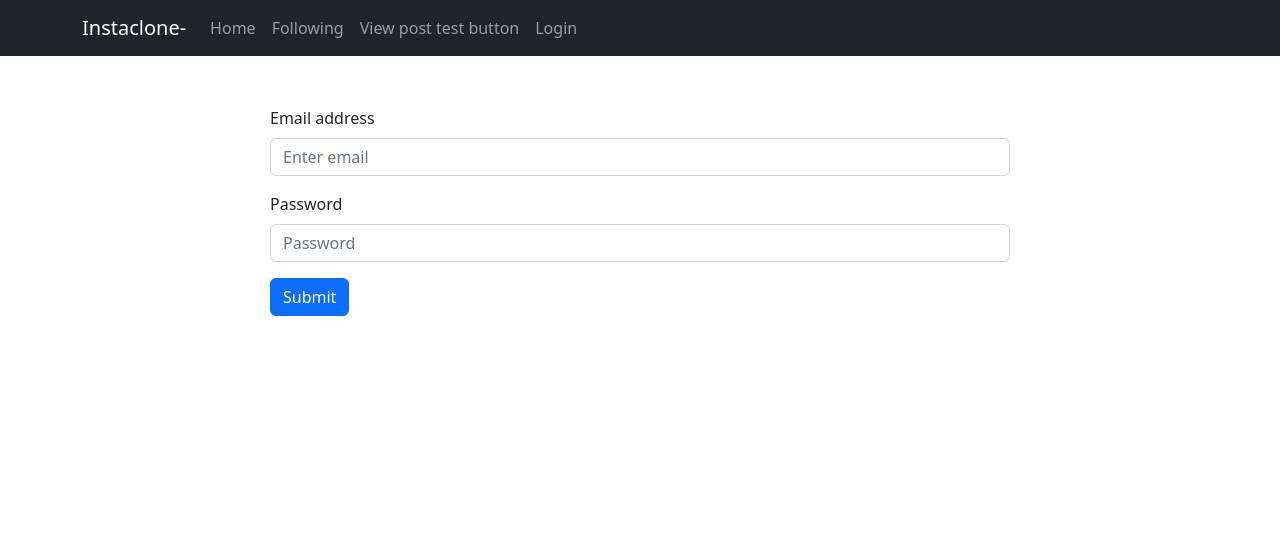
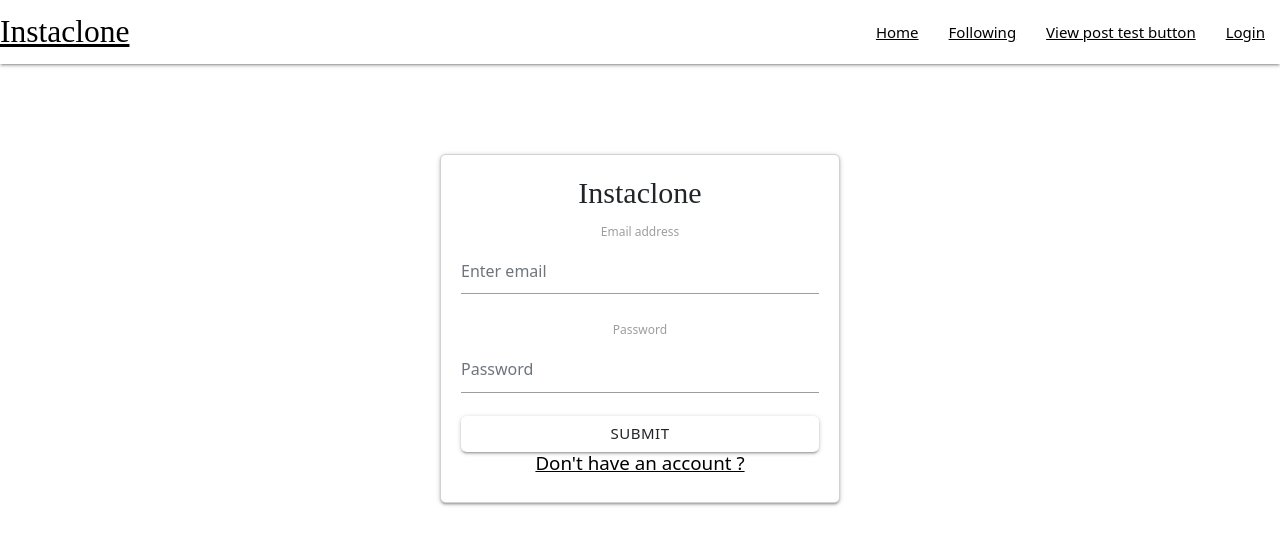
Before and after one commit to VN135766/Instaclone-, a React (Create React App) app in the folder client/: page /login in a window 1280 px wide. Shown: the top 544 px of the page. Built offline with nearby package versions, Linux system fonts and the light colour scheme; no server answers.

Commit message:
added styling and signup

```diff
--- a/client/public/index.html
+++ b/client/public/index.html
@@ -11,6 +11,8 @@
     />
     <link rel="apple-touch-icon" href="%PUBLIC_URL%/logo192.png" />
     <link rel="manifest" href="%PUBLIC_URL%/manifest.json" />
+    <link rel="stylesheet" href="https://cdnjs.cloudflare.com/ajax/libs/materialize/1.0.0/css/materialize.min.css">
+
     <title>Instaclone-</title>
   </head>
   <body>
--- a/client/src/App.css
+++ b/client/src/App.css
@@ -21,3 +21,28 @@
   margin-top: 1em;
   font-size: 0.9em;
 }
+.right {
+  color: black !important
+}
+
+
+@import url('https://fonts.googleapis.com/css2?family=Grand+Hotel&display=swap');
+
+
+a {
+  color: black !important
+}
+
+.brand-logo,h2{
+  font-family: 'Grand Hotel', cursive;
+}
+
+.mycard{
+  margin-top: 30px;
+}
+.auth-card{
+  padding: 20px;
+  text-align: center;
+  max-width: 400px;
+  margin: 10px auto;
+}
--- a/client/src/App.js
+++ b/client/src/App.js
@@ -16,7 +16,8 @@ import Cookie from "js-cookie";
 import { Redirect } from "react-router-dom";
 // import { Post } from './components/Post';
 // import { Navigate } from "react-router-dom";
-
+import Signup from "./pages/Signup";
+import "./App.css"
 import "bootstrap/dist/css/bootstrap.min.css";
 
 function App() {
@@ -60,6 +61,7 @@ function App() {
           <Route path="/" element={<Home authUser={authUser} />} />
 
           <Route path="/login" element={<Login authUser={authUser} />} />
+          <Route path="/signup" element={<Signup />} />
           {/* <Route path="/login" render={()=> <Login authUser={authUser} />} /> */}
           <Route path="/users" element={<Users />} />
 
--- a/client/src/components/Navigation.js
+++ b/client/src/components/Navigation.js
@@ -2,23 +2,36 @@ import Container from "react-bootstrap/Container"
 import { Link } from "react-router-dom"
 import Nav from "react-bootstrap/Nav"
 import Navbar from "react-bootstrap/Navbar"
+import "../App.css"
+
 
 const Navigation = (props) => {
   return (
-    <Navbar bg="dark" variant="dark" expand="lg">
-      <Container>
-        <Navbar.Brand as={Link} to="#home">Instaclone-</Navbar.Brand>
-        <Navbar.Toggle aria-controls="basic-navbar-nav" />
-        <Navbar.Collapse id="basic-navbar-nav">
-          <Nav className="me-auto">
-            <Nav.Link as={Link} to="/">Home</Nav.Link>
-            <Nav.Link as={Link} to="/users">Following</Nav.Link>
-            <Nav.Link as={Link} to="/viewPost">View post test button</Nav.Link>
-            <Nav.Link as={Link} to="/login">Login</Nav.Link>
-          </Nav>
-        </Navbar.Collapse>
-      </Container>
-    </Navbar>
+    // <Navbar className="nav-wrapper white">
+    //   <Container>
+    //     <Navbar.Brand as={Link} to="#home" className="brand-logo left" >Instaclone-</Navbar.Brand>
+    //     <Navbar.Toggle aria-controls="basic-navbar-nav" />
+    //     <Navbar.Collapse id="basic-navbar-nav">
+    //       <Nav className="me-auto right hide-on-med-and-down">
+    //         <Nav.Link as={Link} to="/">Home</Nav.Link>
+    //         <Nav.Link as={Link} to="/users">Following</Nav.Link>
+    //         <Nav.Link as={Link} to="/viewPost">View post test button</Nav.Link>
+    //         <Nav.Link as={Link} to="/login">Login</Nav.Link>
+    //       </Nav>
+    //     </Navbar.Collapse>
+    //   </Container>
+    // </Navbar>
+    <nav>
+    <div class="nav-wrapper white">
+      <a href="/" class="brand-logo">Instaclone</a>
+      <ul id="nav-mobile" class="right hide-on-med-and-down">
+        <li><Link to ="/">Home</Link></li>
+        <li><Link to ="/users">Following</Link></li>
+        <li><Link to ="/viewPost">View post test button</Link></li>
+        <li><Link to ="/login">Login</Link></li>
+      </ul>
+    </div>
+  </nav>
   )
 }
 
--- a/client/src/pages/Login.js
+++ b/client/src/pages/Login.js
@@ -1,6 +1,8 @@
 import { useState } from "react";
 import Cookie from "js-cookie";
 import { Alert, Button, Container, Form } from "react-bootstrap";
+import {Link,useHistory} from 'react-router-dom';
+
 
 const LoginPage = (props) => {
   const [loginCreds, setLoginCreds] = useState({ email: "", password: "" });
@@ -41,8 +43,10 @@ const LoginPage = (props) => {
   };
 
   return (
-    <Container style={{ padding: "50px 200px" }}>
-      <Form onSubmit={handleLogin}>
+    <Container className="mycard" style={{ padding: "50px 200px" }}>
+
+      <Form className="card auth-card .input-field " onSubmit={handleLogin}>
+      <h2>Instaclone</h2>
         <Form.Group className="mb-3" controlId="email">
           <Form.Label>Email address</Form.Label>
           <Form.Control
@@ -69,9 +73,12 @@ const LoginPage = (props) => {
           />
         </Form.Group>
 
-        <Button variant="primary" type="submit">
+        <button variant="primary" type="submit" className="btn waves-effect waves-light">
           Submit
-        </Button>
+        </button>
+        <h5>
+          <Link to="/signup"> Don't have an account ?</Link>
+        </h5>
       </Form>
 
       {formMessage.msg.length > 0 && (
--- /dev/null
+++ b/client/src/pages/Signup.js
@@ -0,0 +1,131 @@
+import { Link, useHistory } from "react-router-dom";
+import React, { useState, useEffect } from "react";
+import { Alert, Button, Container, Form } from "react-bootstrap";
+import Cookie from "js-cookie";
+const Signup = () => {
+  const [name, setName] = useState("");
+  const [password, setPassword] = useState("");
+  const [email, setEmail] = useState("");
+  const [formMessage, setFormMessage] = useState({ type: "", msg: "" });
+
+  const handleSignup = async (e) => {
+    // e.preventDefault();
+    setFormMessage({ type: "", msg: "" });
+    const signUp = await fetch("/api/user", {
+      method: "POST",
+      headers: { "Content-Type": "application/json" },
+      body: JSON.stringify({
+        user_name: name,
+        email: email,
+        password: password,
+      }),
+    });
+    const signUpResult = await signUp.json();
+    console.log("signUp: " + JSON.stringify(signUpResult));
+
+    //If the login was good, save the returned token as a cookie
+    if (signUpResult.user_name === name) {
+      const authCheck = await fetch("/api/user/auth", {
+        method: "POST",
+        headers: { "Content-Type": "application/json" },
+        body: JSON.stringify({
+          email: email,
+          password: password,
+        }),
+      });
+      const authResult = await authCheck.json();
+      console.log("authResult: " + JSON.stringify(authResult));
+      console.log("authResult token: " + authResult.token);
+      if (authResult.result === "success") {
+        console.log("authResult token: " + authResult.token);
+        Cookie.set("auth-token", authResult.token);
+        setFormMessage({
+          type: "success",
+          msg: "Your login was successful. Proceed!",
+        });
+        window.location.href = "/";
+      } else {
+        setFormMessage({
+          type: "danger",
+          msg: "We could not log you in with the credentials provided.",
+        });
+      }
+    } else {
+      setFormMessage({
+        type: "danger",
+        msg: "We could not sign you up with the credentials provided.",
+      });
+    }
+  };
+
+  // const handleLogin = async (e) => {
+  //   e.preventDefault();
+  //   setFormMessage({ type: "", msg: "" });
+  //   const authCheck = await fetch("/api/user/auth", {
+  //     method: "POST",
+  //     headers: { "Content-Type": "application/json" },
+  //     body: JSON.stringify(loginCreds),
+  //   });
+  //   const authResult = await authCheck.json();
+  //   console.log("authResult: " + JSON.stringify(authResult));
+
+  // If the login was good, save the returned token as a cookie
+  //   if (authResult.result === "success") {
+  //     Cookie.set("auth-token", authResult.token);
+  //     setFormMessage({
+  //       type: "success",
+  //       msg: "Your login was successful. Proceed!",
+  //     });
+  //     window.location.href = "/";
+  //   } else {
+  //     setFormMessage({
+  //       type: "danger",
+  //       msg: "We could not log you in with the credentials provided.",
+  //     });
+  //   }
+  //   setLoginCreds({ email: "", password: "" });
+  // };
+
+  return (
+    <div className="mycard">
+      <div className="card auth-card .input-field ">
+        <h2>Instaclone</h2>
+        <input
+          type="text"
+          placeholder="name"
+          value={name}
+          onChange={(e) => setName(e.target.value)}
+        />
+        <input
+          type="text"
+          placeholder="email"
+          value={email}
+          onChange={(e) => setEmail(e.target.value)}
+        />
+        <input
+          type="text"
+          placeholder="password"
+          value={password}
+          onChange={(e) => setPassword(e.target.value)}
+        />
+
+        <Button
+          className="btn waves-effect waves-light"
+          onClick={() => handleSignup()}
+        >
+          Signup
+        </Button>
+        {formMessage.msg.length > 0 && (
+          <Alert variant={formMessage.type} style={{ marginTop: "2em" }}>
+            {formMessage.msg}
+          </Alert>
+        )}
+        <h5>
+          <Link to="/login"> Already have an account ?</Link>
+        </h5>
+      </div>
+    </div>
+  );
+};
+
+export default Signup;
```
